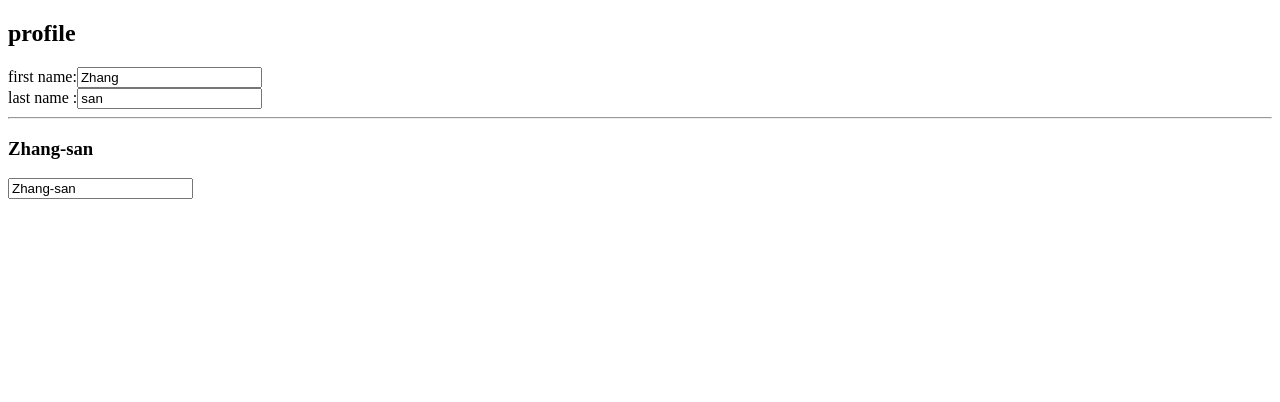
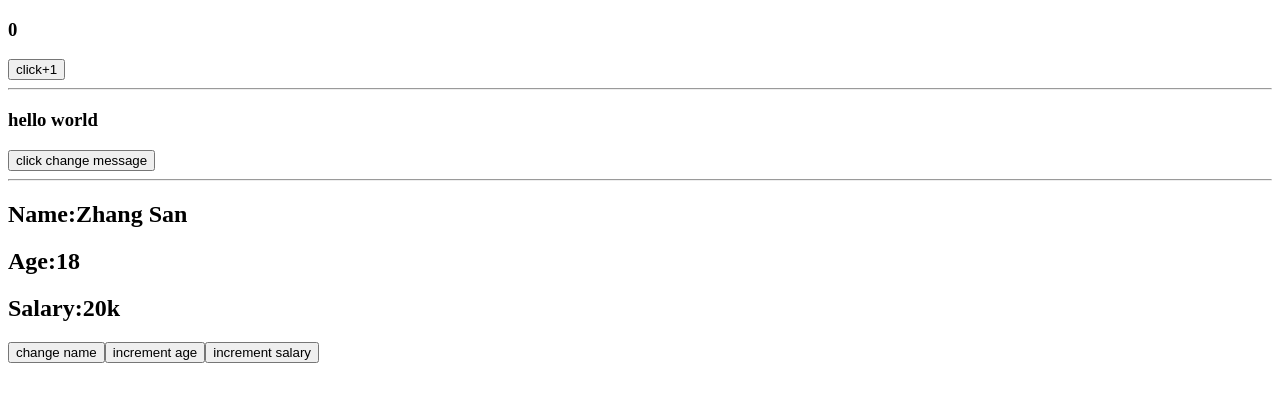
Before and after one commit to tengwenjie/my-vuejs, a Vue app: page / in a window 1280 px wide. Shown: the top 402 px of the page. Built offline with nearby package versions, Linux system fonts and the light colour scheme.

Commit message:
Vue3 watch

```diff
--- a/src/components/DemoItem.vue
+++ b/src/components/DemoItem.vue
@@ -1,36 +1,71 @@
 <template>
-  <h2>profile</h2>
-  first name:<input type="text" v-model="person.firstName" /><br />
-  last name :<input type="text" v-model="person.lastName" />
+  <h3>{{ sum }}</h3>
+  <button @click="sum++">click+1</button>
   <hr />
-  <h3>{{ person.fullName }}</h3>
-  <input type="text" v-model="person.fullName" />
+  <h3>{{ msg }}</h3>
+  <button @click="msg += '*'">click change message</button>
+  <hr />
+  <h2>Name:{{ person.name }}</h2>
+  <h2>Age:{{ person.age }}</h2>
+  <h2>Salary:{{ person.job.j1.salary }}k</h2>
+  <button @click="person.name += '*'">change name</button>
+  <button @click="person.age++">increment age</button>
+  <button @click="incrementSalary">increment salary</button>
 </template>
 <script>
-import { reactive, computed } from 'vue';
+import { ref, reactive, watch } from 'vue';
 export default {
   name: 'DemoItem',
-  props: ['msg', 'code'],
-  emits: ['hello'],
   setup() {
+    let sum = ref(0);
+    let msg = ref('hello world');
     let person = reactive({
-      firstName: 'Zhang',
-      lastName: 'san',
-    });
-    // person.fullName = computed(() => {
-    //   return person.firstName + '-' + person.lastName;
-    // });
-    person.fullName = computed({
-      get() {
-        return person.firstName + '-' + person.lastName;
-      },
-      set(value) {
-        const nameArr = value.split('-');
-        person.firstName = nameArr[0];
-        person.lastName = nameArr[1];
+      name: 'Zhang San',
+      age: 18,
+      job: {
+        j1: {
+          salary: 20,
+        },
       },
     });
-    return { person };
+    function incrementSalary() {
+      person.job.j1.salary++;
+    }
+
+    //watch one data
+    // watch(sum, (newValue, oldValue) => {
+    //   console.log('sum', newValue, oldValue);
+    // });
+
+    //watcu multi data
+    // watch([sum, msg], (newValue, oldValue) => {
+    //   console.log('sum or msg changed', newValue, oldValue);
+    // });
+
+    //immdediate,deep
+    // watch(
+    //   sum,
+    //   (newValue, oldValue) => {
+    //     console.log('sum has been changed', newValue, oldValue);
+    //   },
+    //   { immediate: true }
+    // );
+
+    //watch object -> can not get correct old value
+    // watch(person, (newValue, oldValue) => {
+    //   console.log('person has been changed', newValue, oldValue);
+    // });
+
+    //watch single data
+    watch(
+      () => person.age,
+      (newValue, oldValue) => {
+        console.log('age has been changed', newValue, oldValue);
+      },
+      { immediate: true }
+    );
+
+    return { sum, msg, person, incrementSalary };
   },
 };
 </script>
--- /dev/null
+++ b/style.css
@@ -0,0 +1,6 @@
+.container::-webkit-scrollbar {
+  display: none;
+}
+h3 {
+  color: blue;
+}
```
Also changed, not shown: test.html (added, +63 -0 lines).
